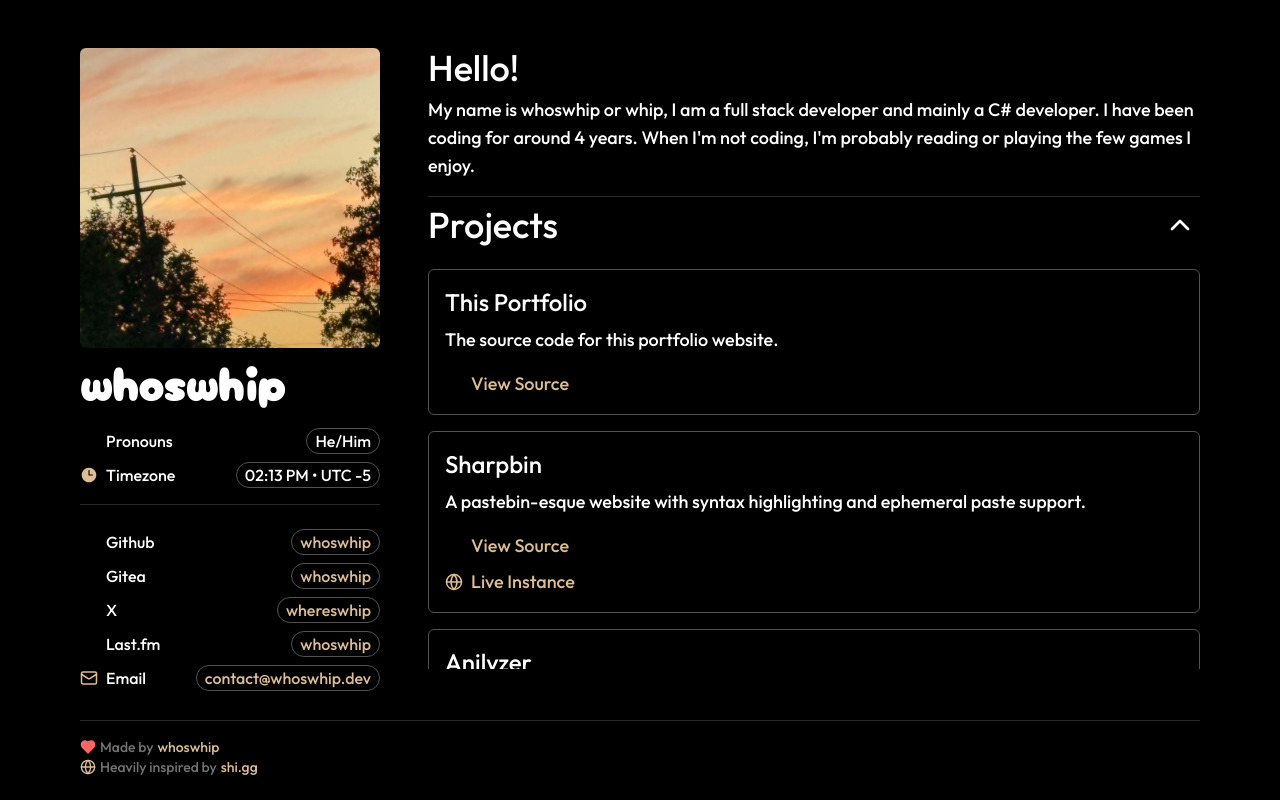
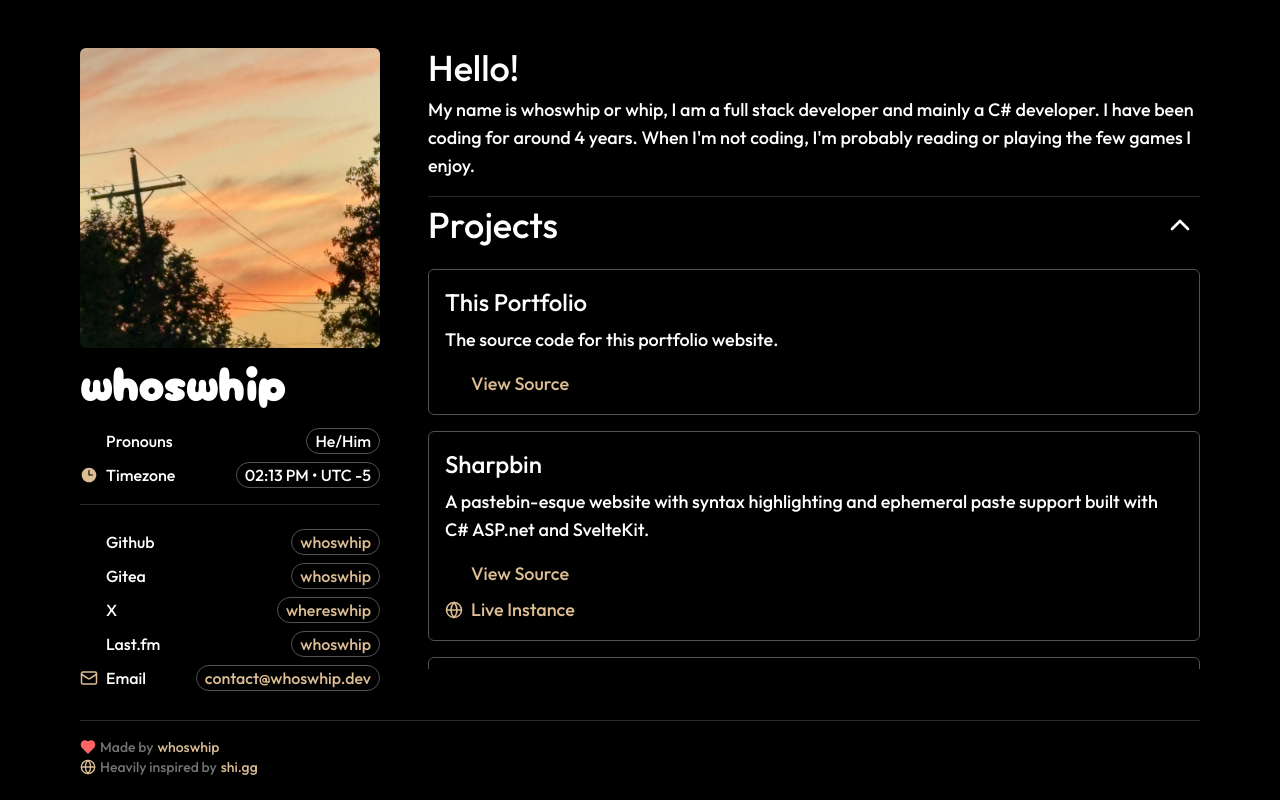
Before and after one commit to whoswhip/portfolio, a SvelteKit app: page / in a window 1280 px wide. Built offline with nearby package versions, Linux system fonts and the light colour scheme; some icons are missing.

Commit message:
feat: enhance project descriptions with HTML support and update analytics configuration

```diff
--- a/src/lib/config.ts
+++ b/src/lib/config.ts
@@ -53,7 +53,8 @@ export const config: Configuration = {
 		{
 			id: 'sharpbin',
 			title: 'Sharpbin',
-			description: 'A pastebin-esque website with syntax highlighting and ephemeral paste support.',
+			description:
+				'A pastebin-esque website with syntax highlighting and ephemeral paste support built with C# ASP.net and SvelteKit.',
 			gitProvider: 'github',
 			gitUrl: 'https://github.com/whoswhip/sharpbin',
 			liveUrl: 'https://sharpbin.cc'
@@ -62,15 +63,16 @@ export const config: Configuration = {
 			id: 'anilyzer',
 			title: 'Anilyzer',
 			description:
-				'A website to analyze your anime and manga (mostly manga) statistics from Anilist.co using Mangabaka.org database dumps for series information.',
+				'A website to analyze your anime and manga (mostly manga) statistics from <a href="https://anilist.co">Anilist.co</a>' +
+				' using <a href="https://mangabaka.org">MangaBaka.org</a> database dumps for series information.',
 			gitProvider: 'github',
 			gitUrl: 'https://github.com/whoswhip/anilyzer',
 			liveUrl: 'https://anilyzer.whoswhip.dev'
 		}
 	],
-    analytics: {
-        type: 'umami',
-        baseUrl: 'https://analytics.whoswhip.dev',
-        trackingId: '5a44cf17-caa9-48e6-b213-6259bb015e59'
-    }
+	analytics: {
+		type: 'umami',
+		baseUrl: 'https://analytics.whoswhip.dev',
+		trackingId: '5a44cf17-caa9-48e6-b213-6259bb015e59'
+	}
 };
--- a/src/routes/+page.svelte
+++ b/src/routes/+page.svelte
@@ -229,7 +229,12 @@
 						{#each config.projects as project (project.id)}
 							<div class="flex flex-col gap-2 rounded-md border border-neutral-600 p-4">
 								<h2 class="text-2xl">{project.title}</h2>
-								<p>{project.description}</p>
+								<p
+									style="--primary: {config.primaryColor}"
+									class="[&_a]:text-(--primary) [&_a:hover]:underline"
+								>
+									{@html project.description}
+								</p>
 								<div class="mt-2 flex flex-col gap-2">
 									{#if project.gitUrl && project.gitProvider}
 										<a
```
